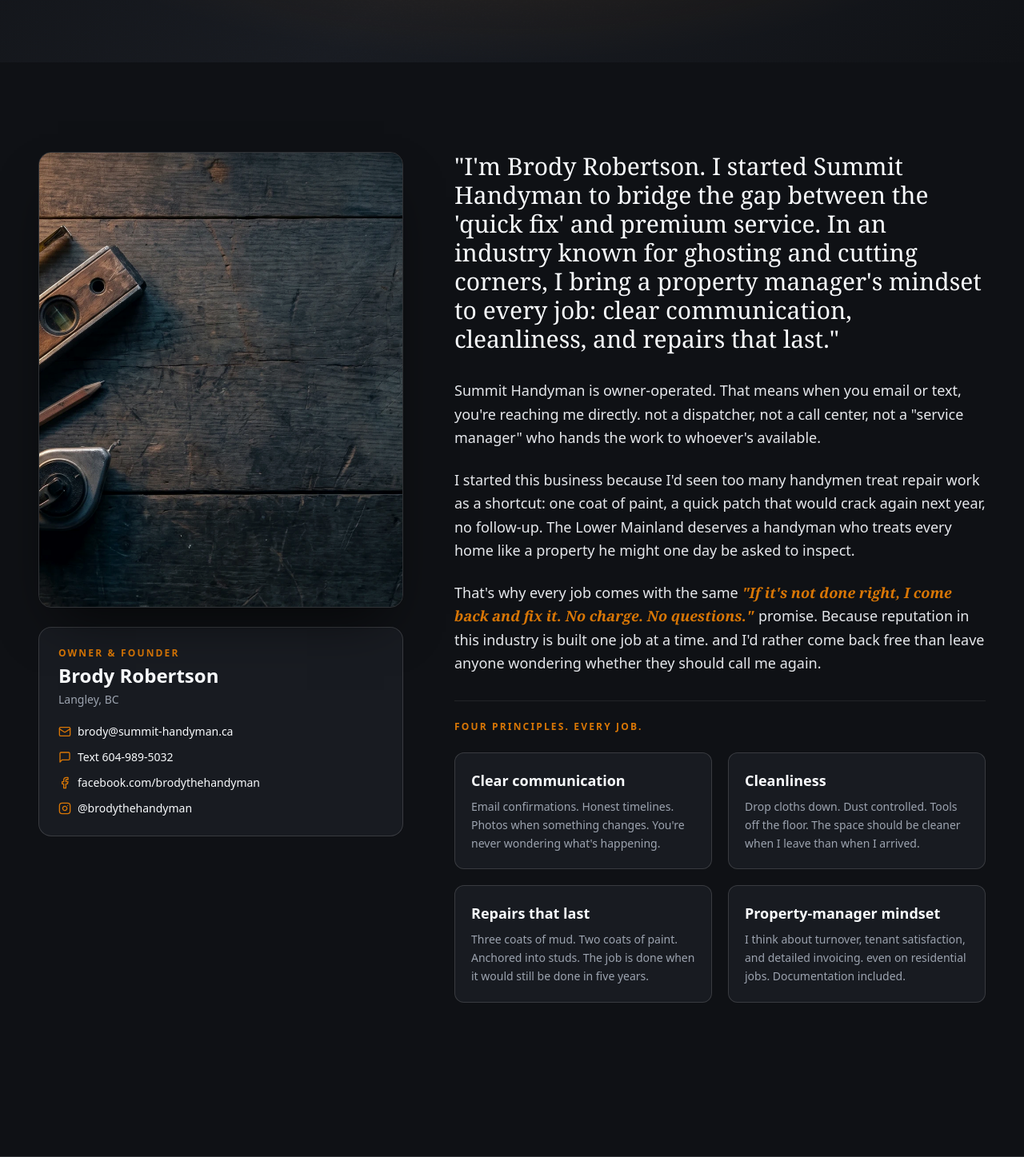
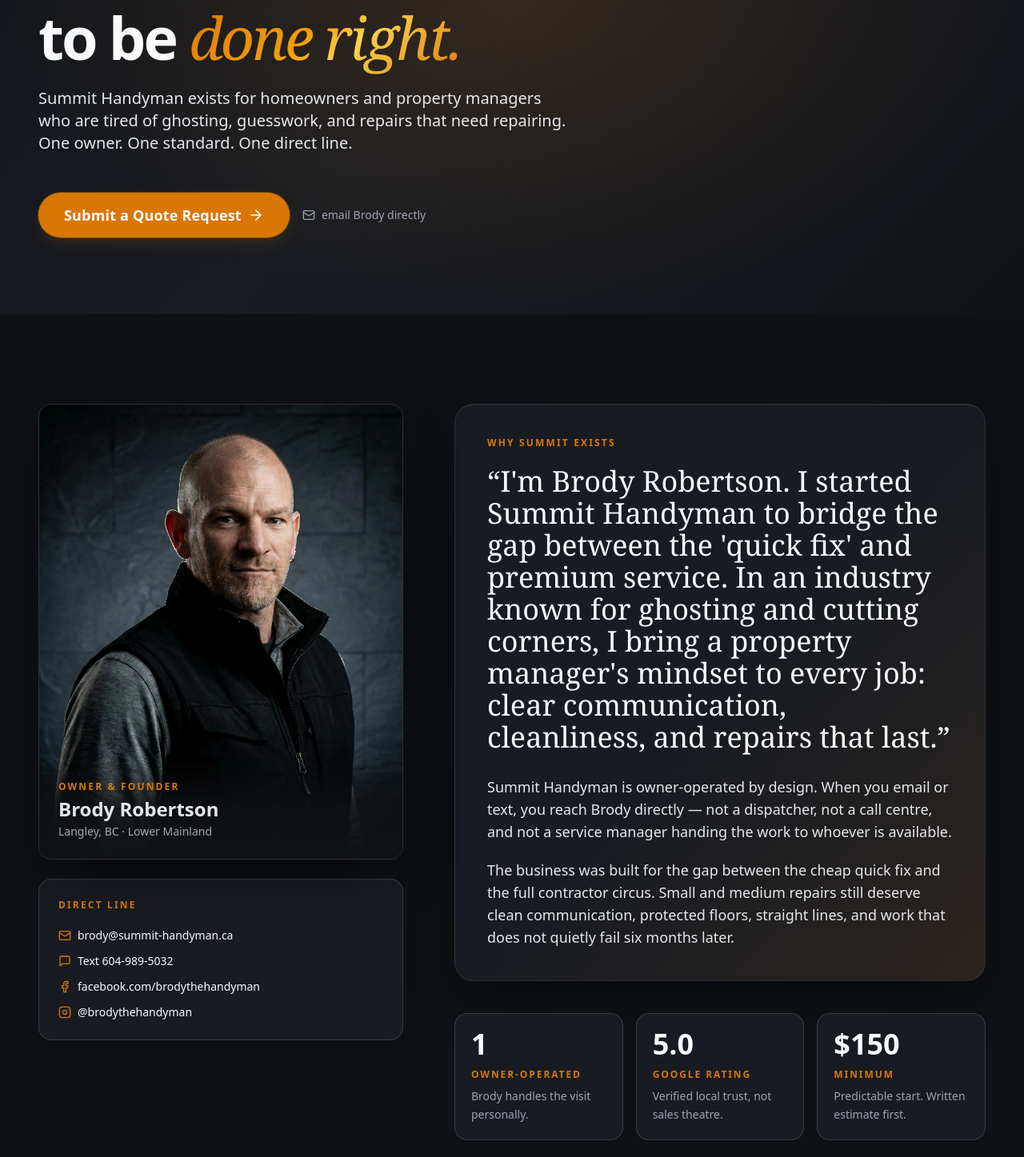
Before and after one commit to KootenayMadeDigital/Summit-Handyman-v2, a Next.js app: page /about in a window 1280 px wide. Shown: the part 403-1850 px from the top of the page at 80% size. Built offline with nearby package versions, Linux system fonts and the light colour scheme; a web font is replaced by a local one.

Commit message:
feat: overhaul about page

```diff
--- a/app/about/page.tsx
+++ b/app/about/page.tsx
@@ -1,34 +1,78 @@
 import type { Metadata } from "next";
 import Image from "next/image";
-import { Facebook, Instagram, Mail, MessageSquare } from "lucide-react";
+import {
+  ArrowRight,
+  Facebook,
+  FileText,
+  Instagram,
+  Mail,
+  MessageSquare,
+  Sparkles,
+  Wrench,
+} from "lucide-react";
 import { PageHero } from "@/components/layout/page-hero";
 import { Container, Section, SectionTitle } from "@/components/ui/section";
-import { Reveal } from "@/components/ui/reveal";
+import { Reveal, RevealStagger, RevealItem } from "@/components/ui/reveal";
+import { MagneticCTA } from "@/components/ui/magnetic-cta";
+import { Button } from "@/components/ui/button";
 import { site } from "@/lib/site";
 
 export const metadata: Metadata = {
   title: "About Brody",
   description:
-    "Brody Robertson started Summit Handyman to bridge the gap between the 'quick fix' and premium service. A property manager's mindset, applied to every job.",
+    "Meet Brody Robertson, the owner-operated handyman behind Summit Handyman. Reliable repairs, clear communication, clean work, and a come-back-free promise across the Lower Mainland.",
   alternates: { canonical: "/about" },
 };
 
+const proofStats = [
+  { label: "Owner-operated", value: "1", detail: "Brody handles the visit personally." },
+  { label: "Google rating", value: "5.0", detail: "Verified local trust, not sales theatre." },
+  { label: "Minimum", value: "$150", detail: "Predictable start. Written estimate first." },
+];
+
 const principles = [
   {
+    Icon: Mail,
     title: "Clear communication",
-    body: "Email confirmations. Honest timelines. Photos when something changes. You're never wondering what's happening.",
+    body: "Email confirmations, realistic timing, and plain-English scope. You know what is happening before tools come out.",
   },
   {
-    title: "Cleanliness",
-    body: "Drop cloths down. Dust controlled. Tools off the floor. The space should be cleaner when I leave than when I arrived.",
+    Icon: Sparkles,
+    title: "Clean work",
+    body: "Drop cloths down. Dust controlled. Tools off the floor. The space should feel calmer when Brody leaves.",
   },
   {
+    Icon: Wrench,
     title: "Repairs that last",
-    body: "Three coats of mud. Two coats of paint. Anchored into studs. The job is done when it would still be done in five years.",
+    body: "Three coats when three coats are needed. Anchored into studs. Fixed like someone may inspect it years from now.",
   },
   {
-    title: "Property-manager mindset",
-    body: "I think about turnover, tenant satisfaction, and detailed invoicing. even on residential jobs. Documentation included.",
+    Icon: FileText,
+    title: "Documented like a pro",
+    body: "Photos, itemized notes, and invoices property managers can actually file without chasing for missing details.",
+  },
+];
+
+const experience = [
+  {
+    step: "01",
+    title: "You send the details",
+    body: "The quote form captures the job, timing, photos, and city so Brody can answer with context instead of guessing on the phone.",
+  },
+  {
+    step: "02",
+    title: "Brody reviews it himself",
+    body: "No dispatcher, no rotating subcontractor. The person pricing the work is the person showing up to do it.",
+  },
+  {
+    step: "03",
+    title: "The work is done cleanly",
+    body: "Protection first, repair second, cleanup before leaving. The standard is quiet competence, not chaos in work boots.",
+  },
+  {
+    step: "04",
+    title: "The promise stays behind",
+    body: site.promise,
   },
 ];
 
@@ -40,37 +84,58 @@ export default function AboutPage() {
         eyebrow="The Brody Story"
         title={
           <>
-            Built on{" "}
+            The handyman you call when it has to be{" "}
             <span className="font-serif italic font-normal text-gradient-gold">
-              integrity.
+              done right.
             </span>
           </>
         }
-        description="The why behind Summit Handyman, in Brody's words."
-      />
+        description="Summit Handyman exists for homeowners and property managers who are tired of ghosting, guesswork, and repairs that need repairing. One owner. One standard. One direct line."
+      >
+        <div className="flex flex-col sm:flex-row sm:flex-wrap sm:items-center gap-3 sm:gap-4 pt-3">
+          <MagneticCTA href="/quote" size="lg">
+            Submit a Quote Request
+            <ArrowRight className="h-5 w-5" />
+          </MagneticCTA>
+          <a
+            href={`mailto:${site.contact.email}`}
+            className="inline-flex items-center gap-2 text-sm text-fg-muted hover:text-accent transition-colors"
+          >
+            <Mail className="h-4 w-4" />
+            email Brody directly
+          </a>
+        </div>
+      </PageHero>
 
       <Section size="lg" className="bg-surface">
         <Container>
           <div className="grid lg:grid-cols-12 gap-10 lg:gap-16 items-start">
             <Reveal className="lg:col-span-5">
               <div className="lg:sticky lg:top-32 space-y-6">
-                <div className="photo-grade relative aspect-[4/5] rounded-2xl overflow-hidden border border-divider-strong shadow-panel-lg">
+                <div className="photo-grade relative aspect-[4/5] rounded-2xl overflow-hidden border border-divider-strong shadow-panel-lg group">
                   <Image
-                    src="/images/page-hero-fallback.webp"
-                    alt="Craftsmanship tools laid out on a wood workbench"
+                    src="/images/about-brody.webp"
+                    alt={`${site.owner}, owner of ${site.name}`}
                     fill
+                    priority
                     sizes="(max-width: 1024px) 100vw, 40vw"
-                    className="object-cover"
+                    className="object-cover transition-transform duration-1000 ease-editorial group-hover:scale-105"
                   />
-                </div>
-                <div className="rounded-2xl bg-surface-panel border border-divider-strong p-6">
+                  <div className="absolute inset-x-0 bottom-0 p-6 bg-gradient-to-t from-summit-black via-summit-black/85 to-transparent">
                     <p className="text-xs uppercase tracking-[0.18em] text-accent font-semibold">
                       Owner & Founder
                     </p>
-                  <p className="mt-1 font-display text-2xl font-bold text-fg-strong">
+                    <p className="mt-1 font-display text-2xl font-bold text-summit-mist">
                       {site.owner}
                     </p>
-                  <p className="text-sm text-fg-muted mt-1">Langley, BC</p>
+                    <p className="text-sm text-summit-mist/70 mt-0.5">Langley, BC · Lower Mainland</p>
+                  </div>
+                </div>
+
+                <div className="rounded-2xl bg-surface-panel border border-divider-strong p-6 shadow-panel">
+                  <p className="text-xs uppercase tracking-[0.18em] text-accent font-semibold">
+                    Direct line
+                  </p>
                   <div className="mt-5 flex flex-col gap-3">
                     <a
                       href={`mailto:${site.contact.email}`}
@@ -109,57 +174,134 @@ export default function AboutPage() {
               </div>
             </Reveal>
 
-            <Reveal className="lg:col-span-7 space-y-8" delay={0.1}>
-              <p className="font-serif text-2xl md:text-3xl leading-snug text-fg-strong text-pretty text-balance">
-                "{site.about}"
+            <Reveal className="lg:col-span-7 space-y-10" delay={0.1}>
+              <div className="rounded-3xl border border-accent/35 bg-gradient-to-br from-[var(--bg-panel)] via-[var(--bg-panel)] to-[color-mix(in_srgb,var(--accent)_10%,var(--bg-panel))] p-6 sm:p-8 md:p-10 shadow-panel-lg">
+                <p className="text-xs uppercase tracking-[0.18em] text-accent font-semibold mb-5">
+                  Why Summit exists
                 </p>
-
-              <div className="space-y-6 text-fg-strong/85 leading-relaxed text-lg">
+                <p className="font-serif text-2xl md:text-4xl leading-snug text-fg-strong text-pretty text-balance">
+                  “{site.about}”
+                </p>
+                <div className="mt-7 space-y-5 text-fg-strong/85 leading-relaxed text-base sm:text-lg">
                   <p>
-                  Summit Handyman is owner-operated. That means when you email or text, you're
-                  reaching me directly. not a dispatcher, not a call center, not a "service
-                  manager" who hands the work to whoever's available.
+                    Summit Handyman is owner-operated by design. When you email or text, you reach
+                    Brody directly — not a dispatcher, not a call centre, and not a service manager
+                    handing the work to whoever is available.
                   </p>
                   <p>
-                  I started this business because I'd seen too many handymen treat repair work as a
-                  shortcut: one coat of paint, a quick patch that would crack again next year, no
-                  follow-up. The Lower Mainland deserves a handyman who treats every home like a
-                  property he might one day be asked to inspect.
-                </p>
-                <p>
-                  That's why every job comes with the same{" "}
-                  <span className="text-accent font-semibold italic font-serif">
-                    "{site.promise}"
-                  </span>{" "}
-                  promise. Because reputation in this industry is built one job at a time. and
-                  I'd rather come back free than leave anyone wondering whether they should call me
-                  again.
+                    The business was built for the gap between the cheap quick fix and the full
+                    contractor circus. Small and medium repairs still deserve clean communication,
+                    protected floors, straight lines, and work that does not quietly fail six months
+                    later.
                   </p>
                 </div>
+              </div>
 
-              <div className="pt-6 border-t border-divider">
+              <div className="grid sm:grid-cols-3 gap-4">
+                {proofStats.map((stat) => (
+                  <div
+                    key={stat.label}
+                    className="rounded-2xl border border-divider-strong bg-surface-panel p-5"
+                  >
+                    <p className="font-display text-4xl font-extrabold text-fg-strong leading-none">
+                      {stat.value}
+                    </p>
+                    <p className="mt-3 text-xs uppercase tracking-[0.16em] text-accent font-semibold">
+                      {stat.label}
+                    </p>
+                    <p className="mt-2 text-sm text-fg-muted leading-relaxed">{stat.detail}</p>
+                  </div>
+                ))}
+              </div>
+
+              <div>
                 <p className="text-xs uppercase tracking-[0.18em] text-accent font-semibold mb-6">
                   Four principles. Every job.
                 </p>
-                <div className="grid sm:grid-cols-2 gap-5">
+                <RevealStagger className="grid sm:grid-cols-2 gap-5">
                   {principles.map((p) => (
-                    <div
-                      key={p.title}
-                      className="p-5 rounded-xl bg-surface-panel border border-divider-strong"
-                    >
+                    <RevealItem key={p.title}>
+                      <div className="h-full p-5 sm:p-6 rounded-2xl bg-surface-panel border border-divider-strong hover:border-accent-soft transition-colors">
+                        <div className="h-11 w-11 rounded-xl bg-accent-soft border border-accent/40 flex items-center justify-center mb-5">
+                          <p.Icon className="h-5 w-5 text-accent" strokeWidth={1.6} aria-hidden />
+                        </div>
                         <h3 className="font-display text-lg font-bold text-fg-strong mb-2">
                           {p.title}
                         </h3>
                         <p className="text-sm text-fg-muted leading-relaxed">{p.body}</p>
                       </div>
+                    </RevealItem>
                   ))}
-                </div>
+                </RevealStagger>
               </div>
             </Reveal>
           </div>
         </Container>
       </Section>
 
+      <Section size="lg" className="bg-surface-panel border-y border-divider">
+        <Container>
+          <SectionTitle
+            eyebrow="What working with Brody feels like"
+            title={
+              <>
+                Predictable from the first email to the{" "}
+                <span className="font-serif italic font-normal text-gradient-gold">
+                  final sweep.
+                </span>
+              </>
+            }
+            description="The experience is the product as much as the repair. Clear scope, clean execution, and no wondering whether the handyman is coming back."
+            className="mb-10 sm:mb-12"
+          />
+
+          <div className="grid md:grid-cols-2 lg:grid-cols-4 gap-5">
+            {experience.map((item) => (
+              <Reveal key={item.step}>
+                <article className="h-full rounded-2xl border border-divider-strong bg-surface p-6 hover:border-accent-soft transition-colors">
+                  <p className="font-display text-4xl font-extrabold text-accent/70 leading-none">
+                    {item.step}
+                  </p>
+                  <h3 className="mt-5 font-display text-xl font-bold text-fg-strong leading-tight">
+                    {item.title}
+                  </h3>
+                  <p className="mt-3 text-sm text-fg-muted leading-relaxed">{item.body}</p>
+                </article>
+              </Reveal>
+            ))}
+          </div>
+        </Container>
+      </Section>
+
+      <Section size="lg" className="grainient-promise relative overflow-hidden">
+        <Container>
+          <Reveal>
+            <div className="grid lg:grid-cols-12 gap-8 lg:gap-12 items-center rounded-3xl border border-accent/35 bg-surface-panel/70 p-6 sm:p-8 md:p-10 shadow-panel-lg backdrop-blur">
+              <div className="lg:col-span-8 space-y-5">
+                <p className="text-xs uppercase tracking-[0.18em] text-accent font-semibold">
+                  The Brody Promise
+                </p>
+                <h2 className="font-display text-display-lg font-extrabold tracking-tightest text-fg-strong text-balance leading-[1.05]">
+                  If it is not done right, Brody comes back and fixes it.
+                </h2>
+                <p className="text-base sm:text-lg text-fg/85 max-w-2xl leading-relaxed">
+                  No charge. No questions. That promise is simple because the standard is simple:
+                  the job is not finished until it is something Brody is willing to put his name on.
+                </p>
+              </div>
+              <div className="lg:col-span-4 flex flex-col sm:flex-row lg:flex-col gap-3 lg:items-stretch">
+                <MagneticCTA href="/quote" size="lg">
+                  Start with a quote
+                  <ArrowRight className="h-5 w-5" />
+                </MagneticCTA>
+                <Button href="/reviews" variant="secondary" size="lg" withArrow>
+                  Read reviews
+                </Button>
+              </div>
+            </div>
+          </Reveal>
+        </Container>
+      </Section>
     </>
   );
 }
```
Lines whose indentation alone changed are shown as unchanged.
